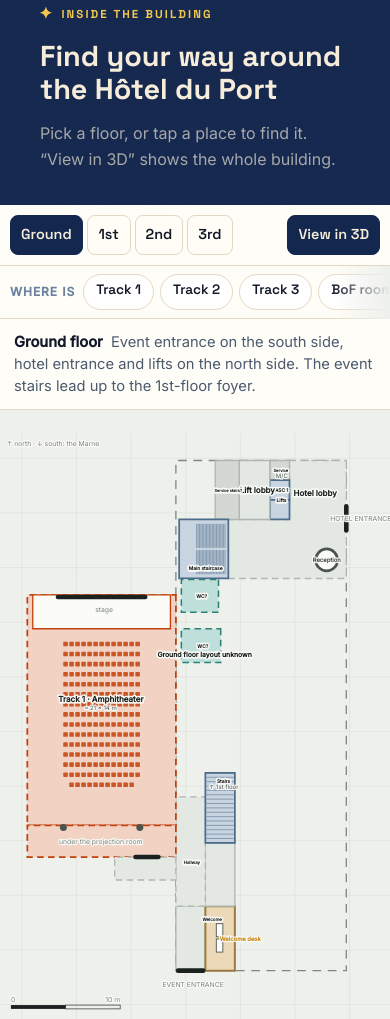
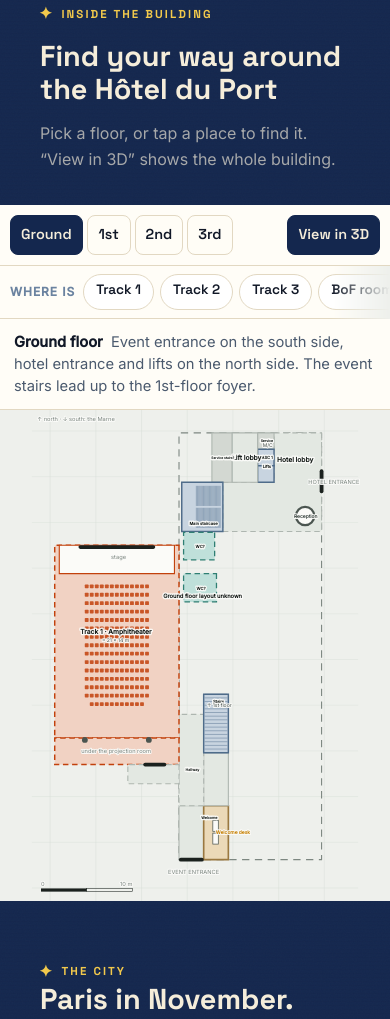
Before and after one commit to compute-events/paris2026, a plain HTML site: page venue.html in a window 390 px wide. Shown: the part 3718-4737 px from the top of the page. Drawn offline with nearby package versions, Linux system fonts and the light colour scheme.

Commit message:
2D venue map on phones fits the screen like the 3D one (#53)
The 2D plan had a fixed height (75vh) under the floor bar, chips and info
line, so the map ran past the bottom of the screen. On phones the map card
now fills the space between the site header and the quick bar, and the
plan takes the height that's left.

```diff
--- a/assets/event/event.css
+++ b/assets/event/event.css
@@ -322,3 +322,11 @@
 
 /* links to #inside land on the map itself, just below the fixed site header */
 .c26-map { scroll-margin-top: calc(var(--nav-h) + 8px); }
+
+/* 2D on phones: like 3D, the map card fits the screen between the site header and the quick bar;
+   the plan takes whatever height is left after the floor bar, chips and info line */
+@media (max-width: 899px) {
+  .c26-map:not(.is-3d) { display: flex; flex-direction: column; height: calc(100dvh - var(--nav-h) - 8px - 60px - env(safe-area-inset-bottom, 0px)); min-height: 420px; }
+  .c26-map:not(.is-3d) .c26-plan { flex: 1; min-height: 0; }
+  .c26-map:not(.is-3d) .c26-plan svg { height: 100%; }
+}
```
